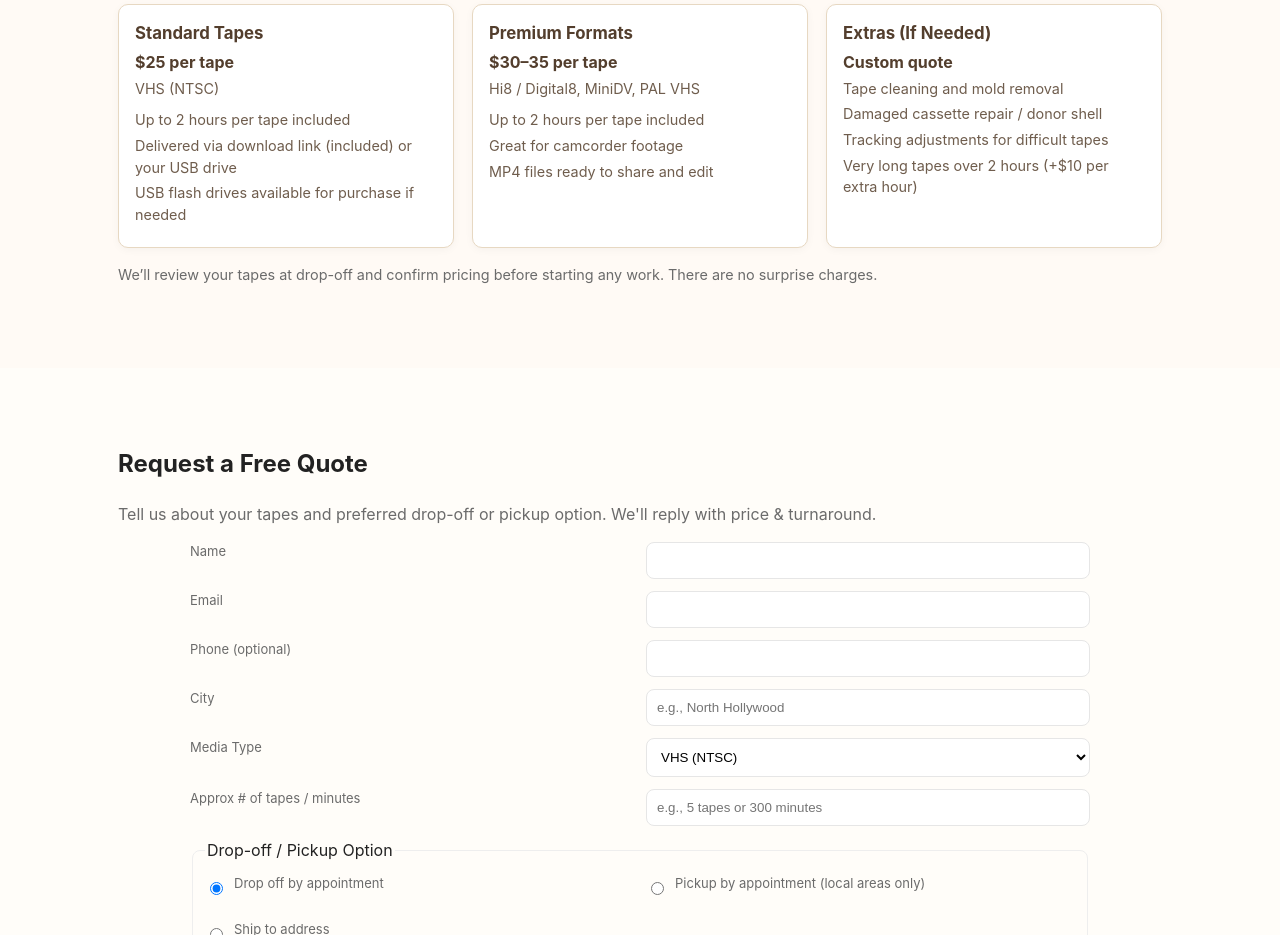
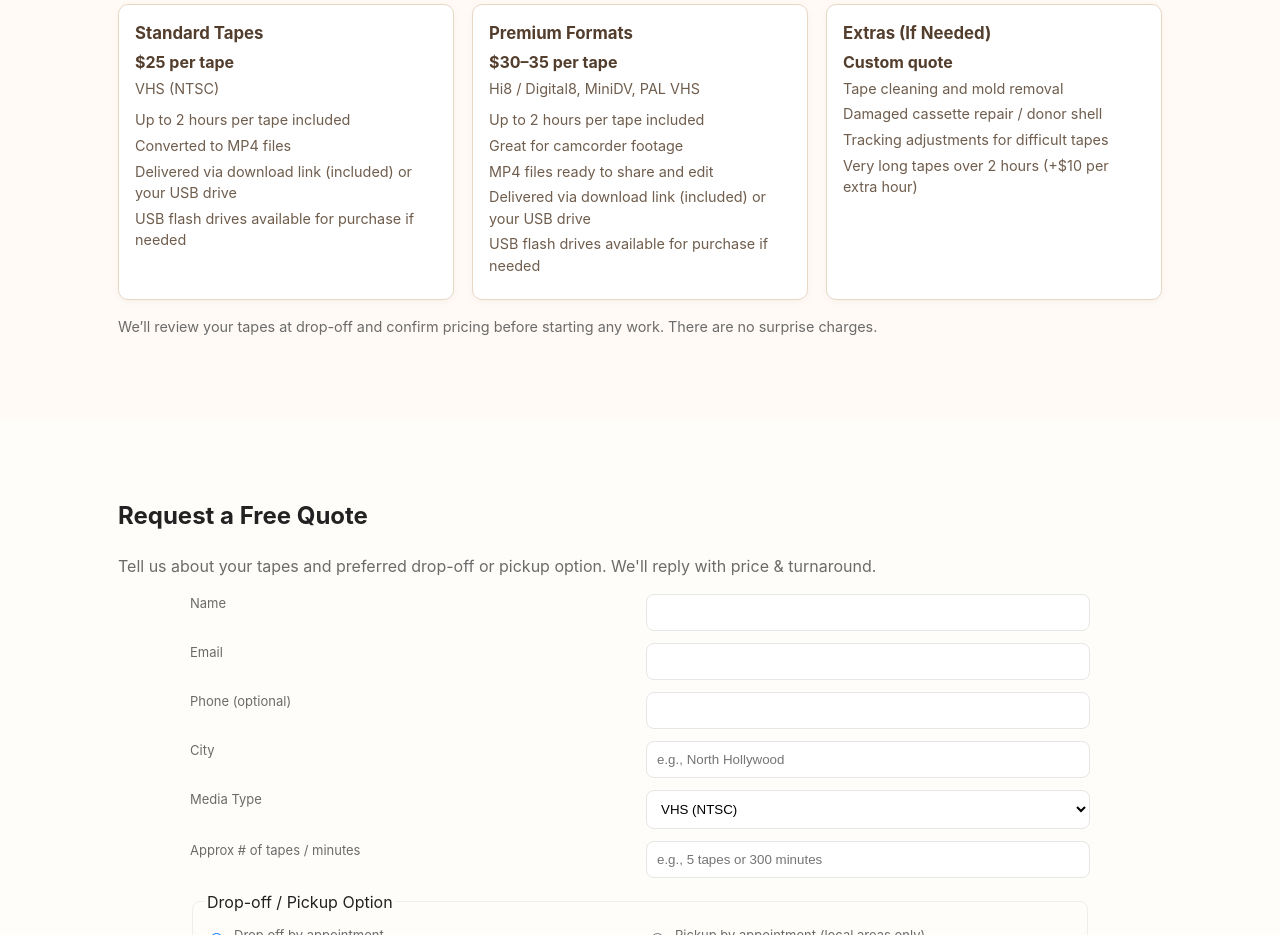
Before and after one commit to digi-coder/memtizer, a plain HTML site: page index.html in a window 1280 px wide. Shown: the part 1660-2595 px from the top of the page. Drawn offline with Linux system fonts and the light colour scheme.

Commit message:
clarify usb flash drive (in Pricing)

```diff
--- a/index.html
+++ b/index.html
@@ -319,6 +319,7 @@
             <p class="pricing-note">VHS (NTSC)</p>
             <ul>
               <li>Up to 2 hours per tape included</li>
+              <li>Converted to MP4 files</li>
               <li>Delivered via download link (included) or your USB drive</li>
               <li>USB flash drives available for purchase if needed</li>
             </ul>
@@ -332,6 +333,8 @@
               <li>Up to 2 hours per tape included</li>
               <li>Great for camcorder footage</li>
               <li>MP4 files ready to share and edit</li>
+              <li>Delivered via download link (included) or your USB drive</li>
+              <li>USB flash drives available for purchase if needed</li>
             </ul>
           </div>
 
```
